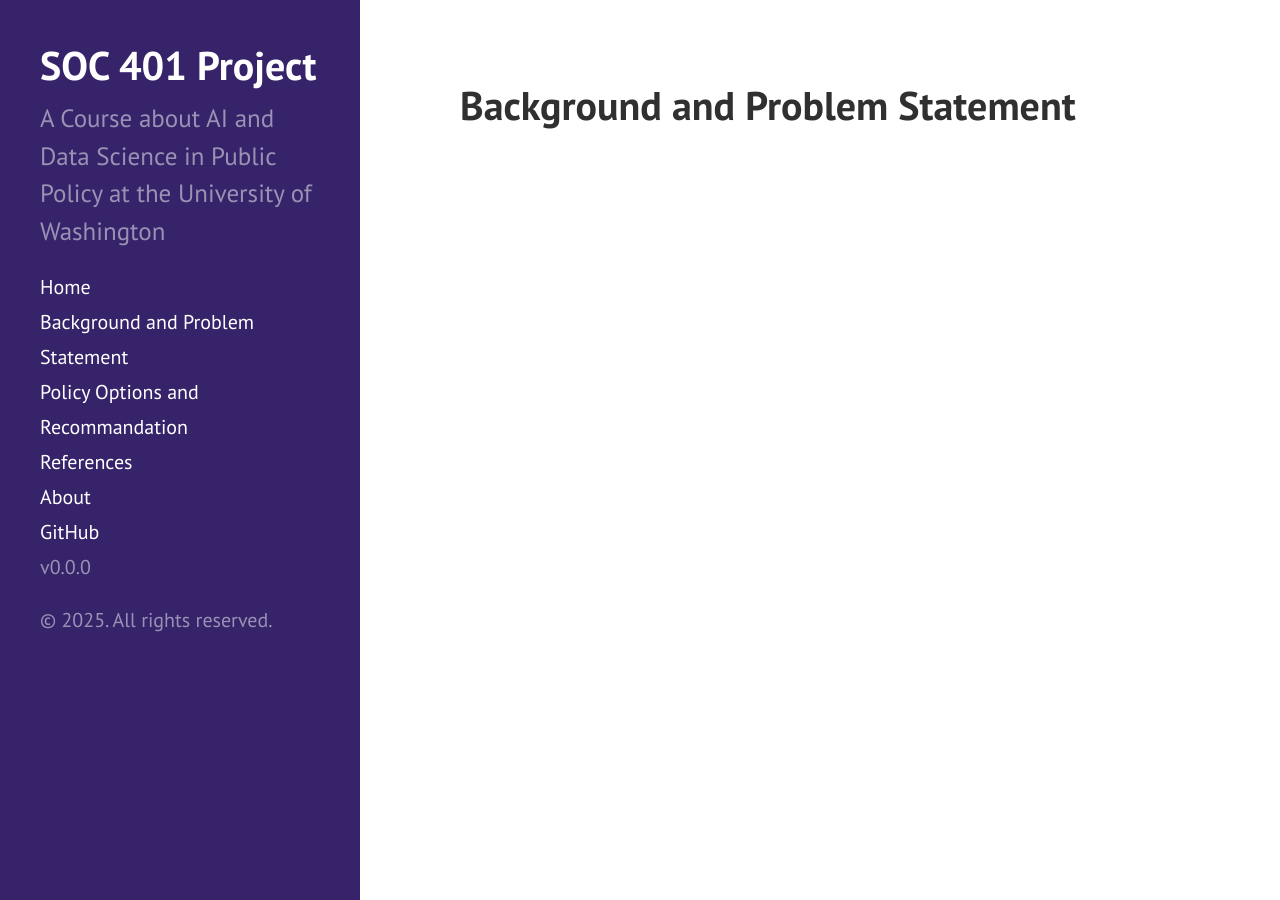
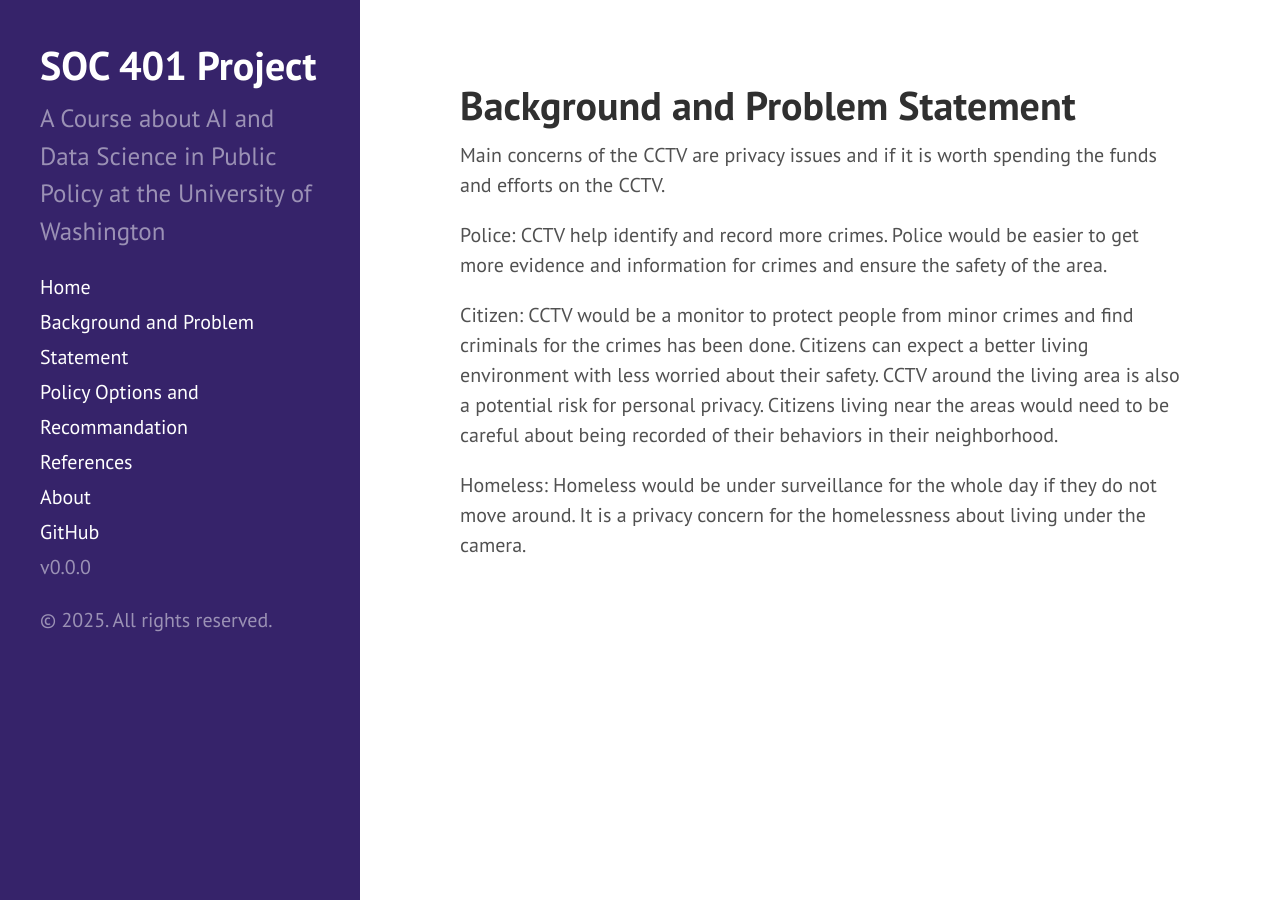
Before and after one commit to JianiT/SOC401-DS-AI-lab, a Jekyll site: the page built from Executive Summary.md, in a window 1280 px wide. Built offline with Jekyll 4.4.1, drawn with Linux system fonts in a browser that asks for light colours.

Commit message:
Expand Executive Summary on CCTV privacy concerns
Added concerns regarding CCTV's impact on privacy for citizens and the homeless.

```diff
--- a/Executive Summary.md
+++ b/Executive Summary.md
@@ -2,3 +2,11 @@
 layout: page
 title: Background and Problem Statement
 ---
+
+Main concerns of the CCTV are privacy issues and if it is worth spending the funds and efforts on the CCTV.
+
+Police: CCTV help identify and record more crimes. Police would be easier to get more evidence and information for crimes and ensure the safety of the area.
+
+Citizen: CCTV would be a monitor to protect people from minor crimes and find criminals for the crimes has been done. Citizens can expect a better living environment with less worried about their safety. CCTV around the living area is also a potential risk for personal privacy. Citizens living near the areas would need to be careful about being recorded of their behaviors in their neighborhood.
+
+Homeless: Homeless would be under surveillance for the whole day if they do not move around. It is a privacy concern for the homelessness about living under the camera.
```
